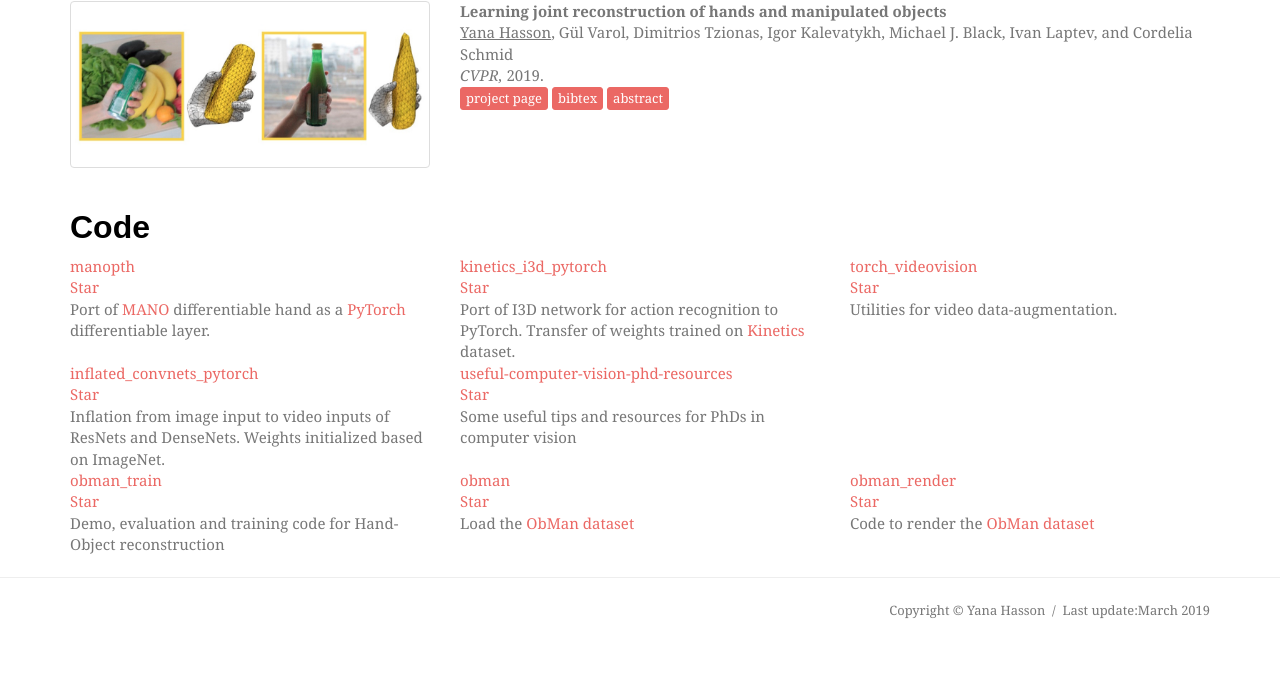
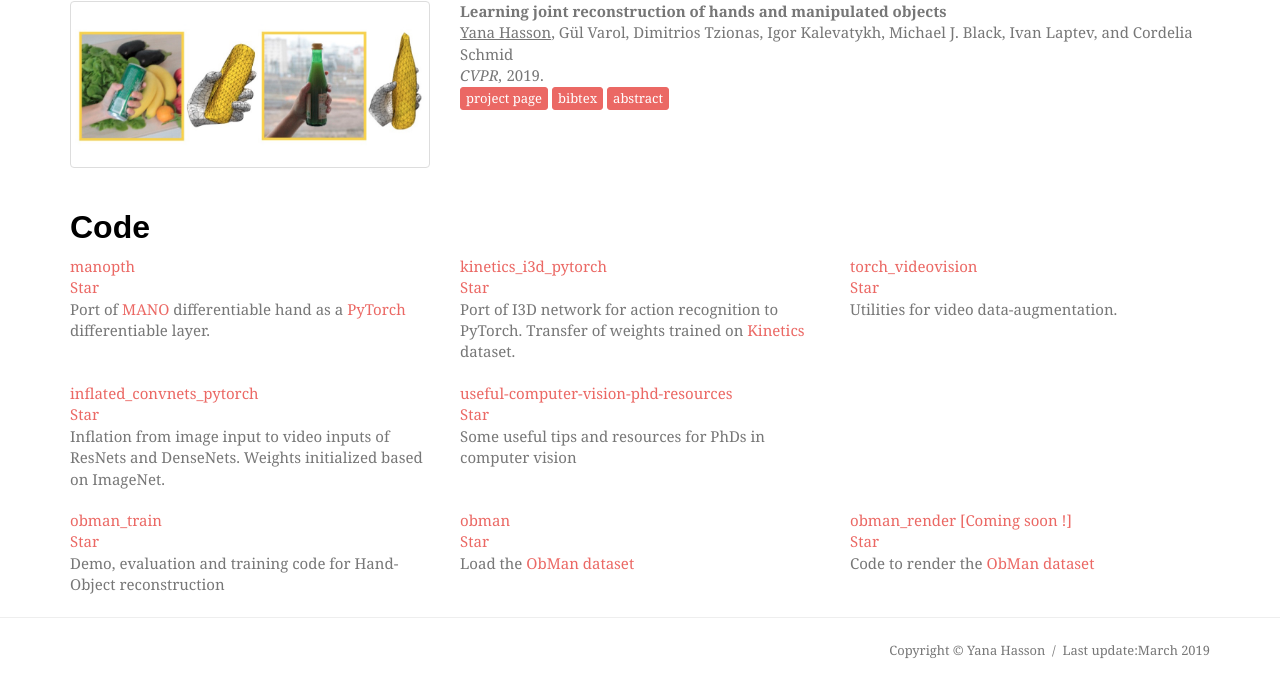
Before and after one commit to hassony2/hassony2.github.io, a plain HTML site: page index.html in a window 1280 px wide. Shown: the part 714-1395 px from the top of the page. Before the commit the page ends 1355 px from the top, so only its background shows below. Drawn offline with Linux system fonts and the light colour scheme; a web font is replaced by a local one.

Commit message:
Add obman_render coming soon !

```diff
--- a/index.html
+++ b/index.html
@@ -46,7 +46,7 @@
       <div class="container">
         <!-- Aboutme -->
         <!--<div id="aboutme"></div> -->
-        <div class="row">
+        <div class="row" >
           <div class="col-xs-6 col-sm-4 col-md-2">
             <a class="thumbnail">
               <img src="./img/yana.png" alt="Yana Hasson" class="img-rounded">
@@ -199,7 +199,7 @@ using RGB images as input.
           <div class="col-md-12">
             <h2>Code</h2>
 
-	    <div class="row">
+	    <div class="row"  style="padding-top:60px; margin-top:-60px;">
 		    <div class="col-xs-10 col-sm-4 col-md-4 card-body card">
 		    <a href="https://github.com/hassony2/manopth"> manopth </a>
 			</br>
@@ -227,7 +227,7 @@ using RGB images as input.
 			Utilities for video data-augmentation.
 		    </div>
 	    </div>
-	    <div class="row">
+	    <div class="row"  style="padding-top:20px; margin-top:0px;">
 		    <div class="col-xs-10 col-sm-4 col-md-4 card-body card">
 		    <a href="https://github.com/hassony2/inflated_convnets_pytorch"> inflated_convnets_pytorch </a>
 			</br>
@@ -248,7 +248,7 @@ using RGB images as input.
 
 		    </div>
 	   </div>
-	    <div class="row">
+	    <div class="row"  style="padding-top:20px; margin-top:0px;">
 		    <div class="col-xs-10 col-sm-4 col-md-4 card-body card">
 		    <a href="https://github.com/hassony2/obman_train"> obman_train </a>
 			</br>
@@ -266,8 +266,8 @@ using RGB images as input.
 			Load the <a href="https://www.di.ens.fr/willow/research/obman/data/"> ObMan dataset </a>
 
 		    </div>
-		    <div class="col-xs-10 col-sm-4 col-md-4 card-body card">
-		    <a href="https://github.com/hassony2/obman_render"> obman_render </a>
+		     <div class="col-xs-10 col-sm-4 col-md-4 card-body card">
+		    <a href="https://github.com/hassony2/obman_render"> obman_render [Coming soon !] </a>
 			</br>
 		    <a class="github-button" href="https://github.com/hassony2/obman_render" data-icon="octicon-star" data-size="large" data-show-count="true" aria-label="Star hassony2/obman_render on GitHub">Star</a>
 			</br>
```
